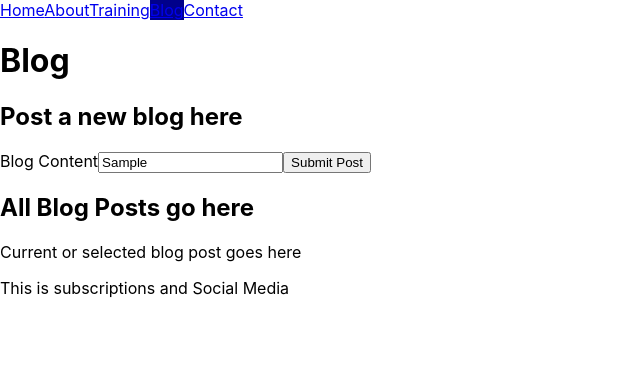
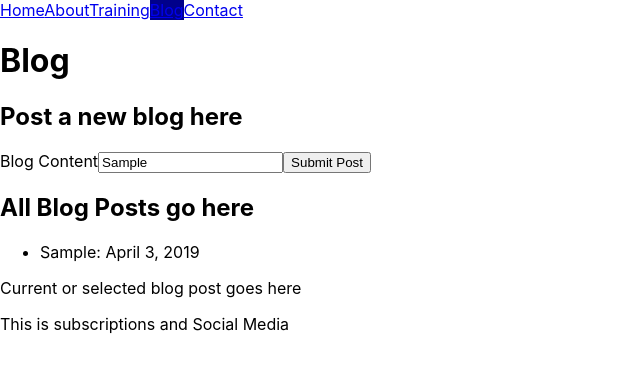
Before and after one commit to MonksAndNinjas/Monks-and-Ninjas-React-App, a React (Create React App) app in the folder client/: page /blog in a window 1280 px wide. Both pictures are taken after typing "Sample" into the empty fields and a click on the button "Submit Post". Shown: the top 372 px of the page, without its empty margins (0-640 px from the left). Built offline with nearby package versions, Linux system fonts and the light colour scheme.

Commit message:
added renderPosts constant in Blog.js and render list in li tag

```diff
--- a/client/src/components/Blog/Blog.js
+++ b/client/src/components/Blog/Blog.js
@@ -3,9 +3,16 @@ import React from 'react';
 class Blog extends React.Component {
 
   render() {
+
+    const renderPosts = this.props.blogPosts.map((post, index) => (
+      <li key={index}>{post}</li>
+    ));
+
     return (
       <div>
         <h2>All Blog Posts go here</h2>
+
+        <ul>{renderPosts}</ul>
       </div>
     )
   }
```
